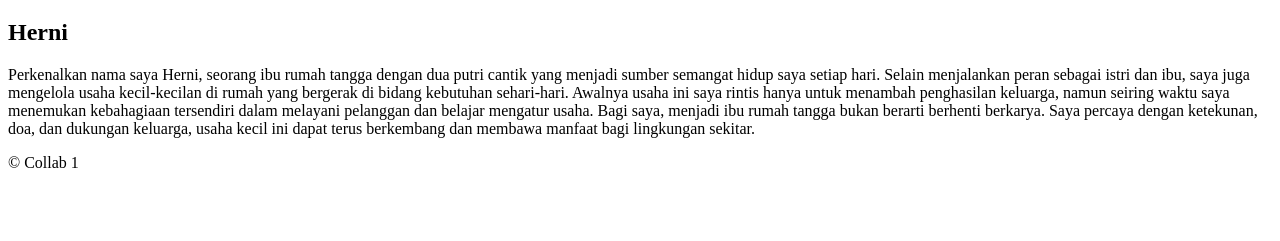
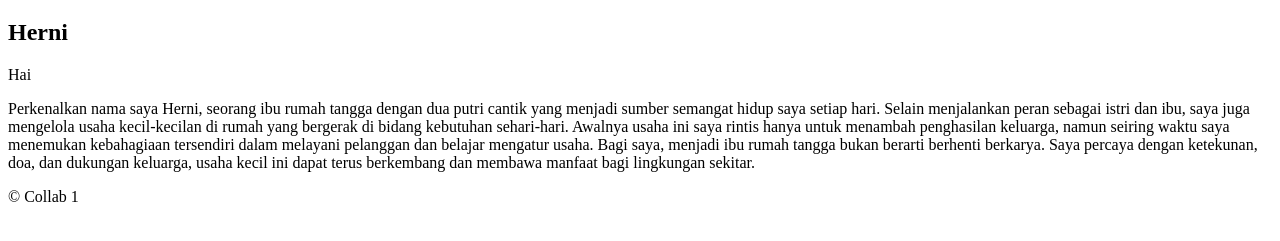
Before and after one commit to dwiyuly/git-collaboration, a plain HTML site: page index.html in a window 1280 px wide. Shown: the part 61-302 px from the top of the page. Drawn offline with Linux system fonts and the light colour scheme.

Commit message:
(feat): menambahkan isi konten di feat/section-2

```diff
--- a/index.html
+++ b/index.html
@@ -14,6 +14,7 @@
         <section class="danes"> </section>
         <section class="mba herni">
             <h1>Herni</h1>
+            <p>Hai</p>
            <p>Perkenalkan nama saya Herni, seorang ibu rumah tangga dengan dua putri cantik yang menjadi sumber semangat hidup saya setiap hari. Selain menjalankan peran sebagai istri dan ibu, saya juga mengelola usaha kecil-kecilan di rumah yang bergerak di bidang kebutuhan sehari-hari. Awalnya usaha ini saya rintis hanya untuk menambah penghasilan keluarga, namun seiring waktu saya menemukan kebahagiaan tersendiri dalam melayani pelanggan dan belajar mengatur usaha. Bagi saya, menjadi ibu rumah tangga bukan berarti berhenti berkarya. Saya percaya dengan ketekunan, doa, dan dukungan keluarga, usaha kecil ini dapat terus berkembang dan membawa manfaat bagi lingkungan sekitar.</p>
         </section>
     </main>
```
